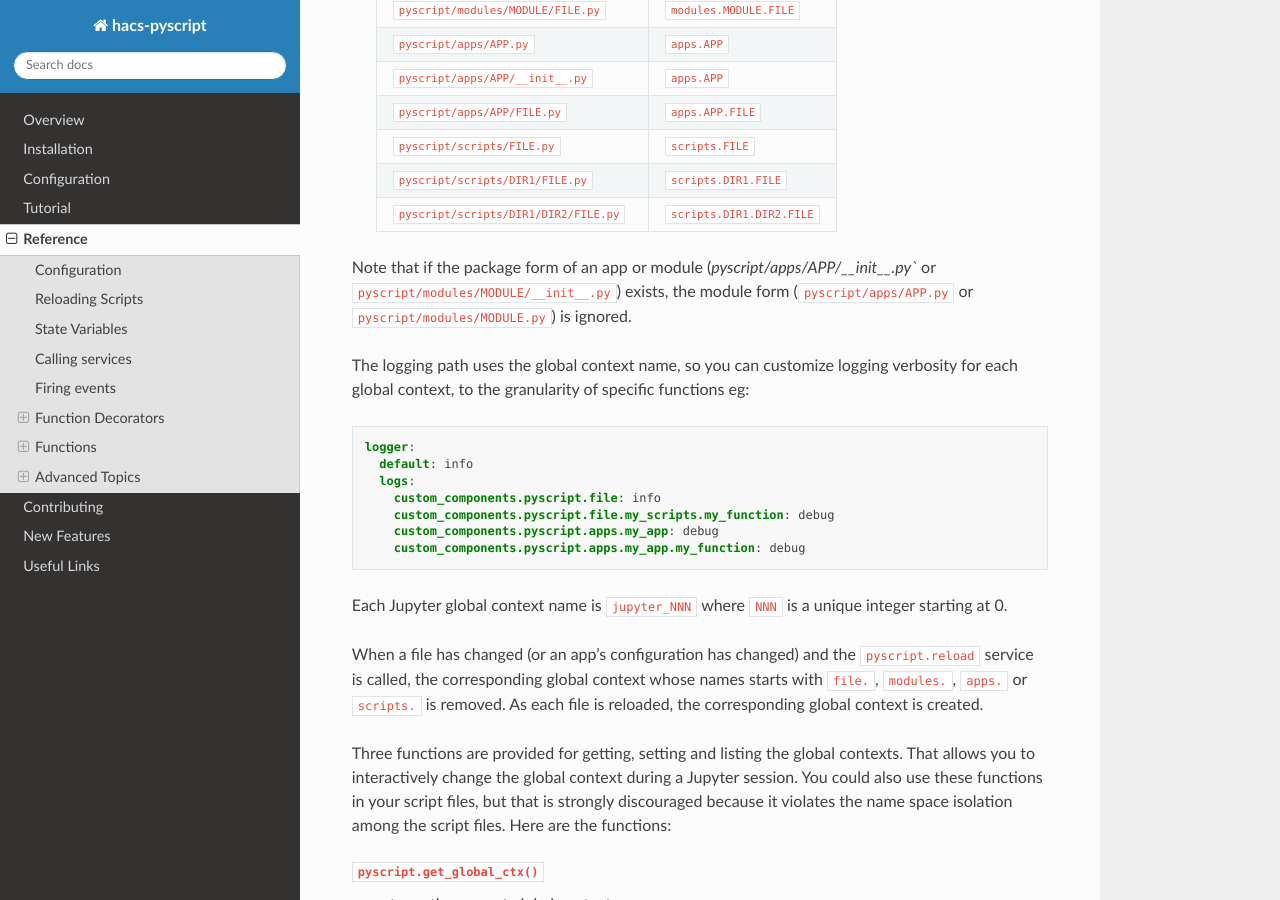
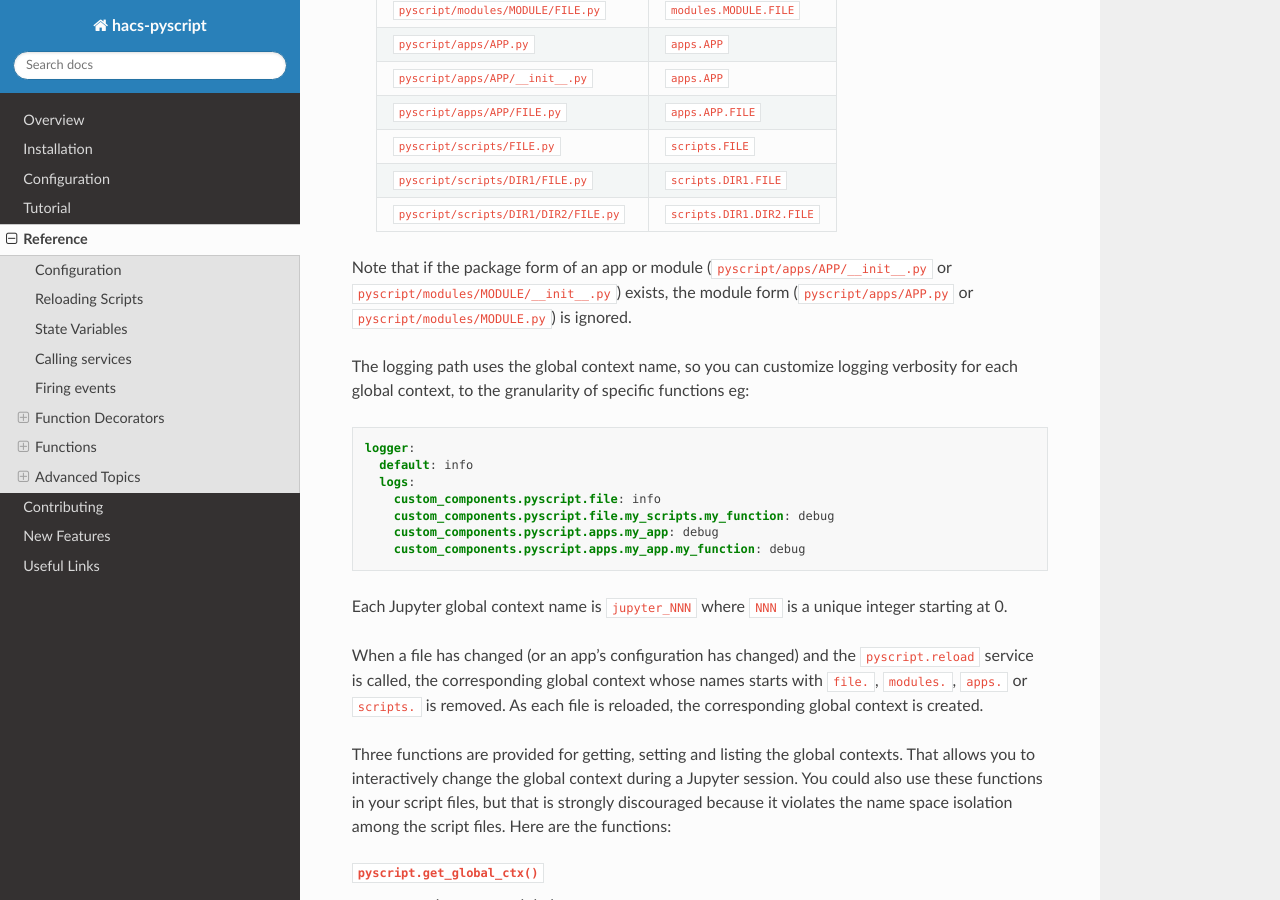
Before and after one commit to custom-components/pyscript, a Sphinx documentation site: the page built from docs/reference.rst, in a window 1280 px wide and 900 px high, scrolled down 24398 px. Built offline with Sphinx 7.4.7 and the Read the Docs theme 2.0.0, drawn with Linux system fonts in a browser that asks for light colours.

Commit message:
replaced single backtick with double

```diff
--- a/docs/reference.rst
+++ b/docs/reference.rst
@@ -1112,7 +1112,7 @@ lower case are actual fixed names):
   ``pyscript/scripts/DIR1/DIR2/FILE.py``  ``scripts.DIR1.DIR2.FILE``
   ======================================= ===========================
 
-Note that if the package form of an app or module (`pyscript/apps/APP/__init__.py`` or
+Note that if the package form of an app or module (``pyscript/apps/APP/__init__.py`` or
 ``pyscript/modules/MODULE/__init__.py``) exists, the module form (``pyscript/apps/APP.py``
 or ``pyscript/modules/MODULE.py``) is ignored.
 
```
